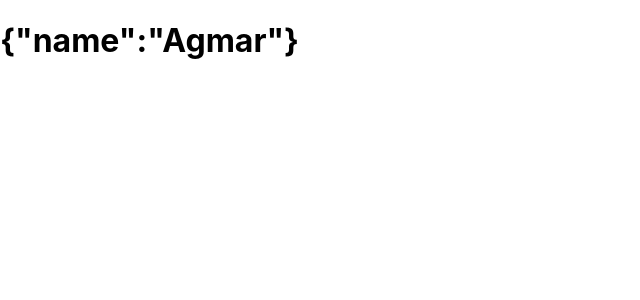
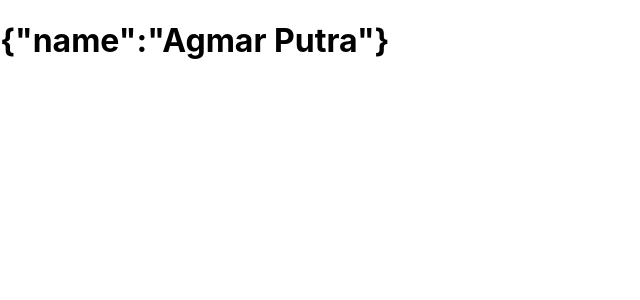
Before and after one commit to agm4r/learn-context, a Next.js app: page / in a window 1280 px wide. Shown: the top 300 px of the page, without its empty margins (0-640 px from the left). Built offline with nearby package versions, Linux system fonts and the light colour scheme.

Commit message:
Using Context Type

```diff
--- a/pages/_app.js
+++ b/pages/_app.js
@@ -1,13 +1,11 @@
 import '../styles/globals.css'
 import { createContext } from 'react'
 
-export const MyContext = createContext()
+export const MyContext = createContext({ name: 'Agmar Putra' })
 
 function MyApp({ Component, pageProps }) {
   return (
-    <MyContext.Provider value={{ name: 'Agmar' }}>
-      <Component {...pageProps} />
-    </MyContext.Provider>
+    <Component {...pageProps} />
   )
 }
 
```
